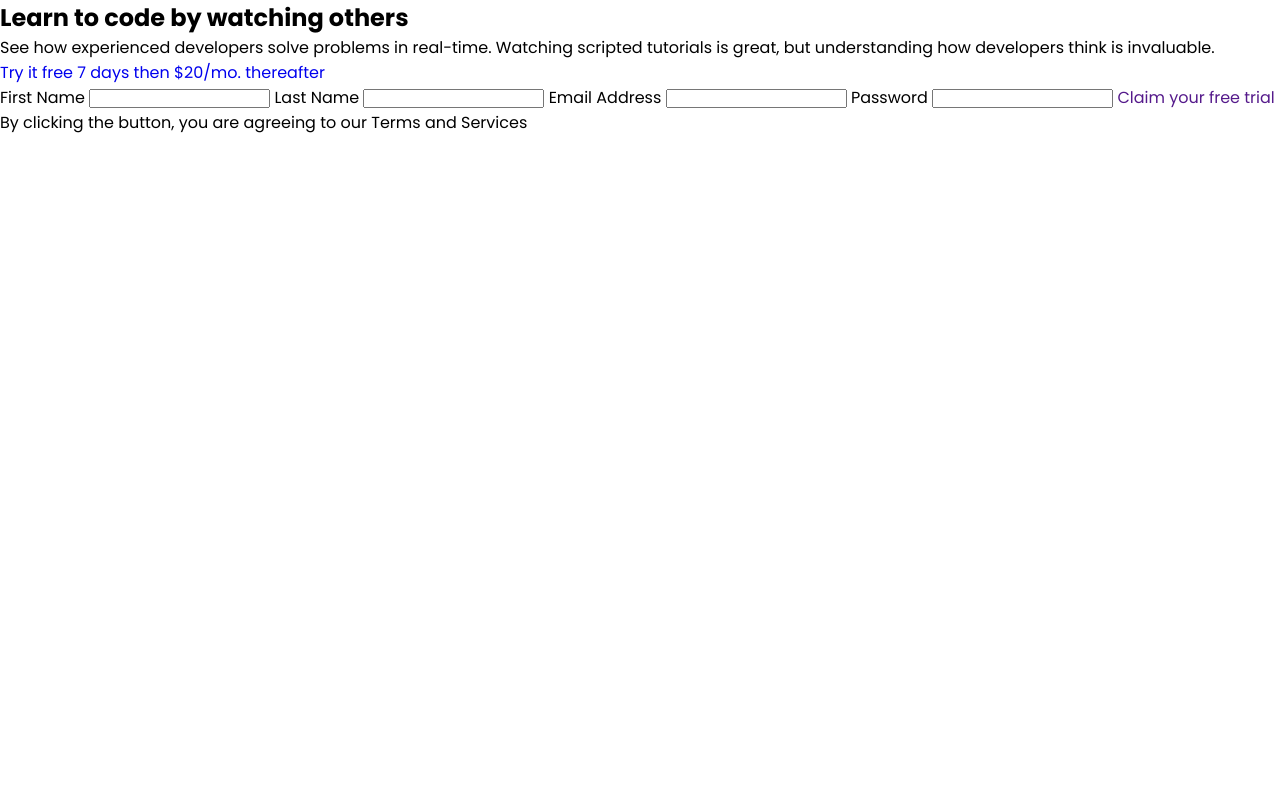
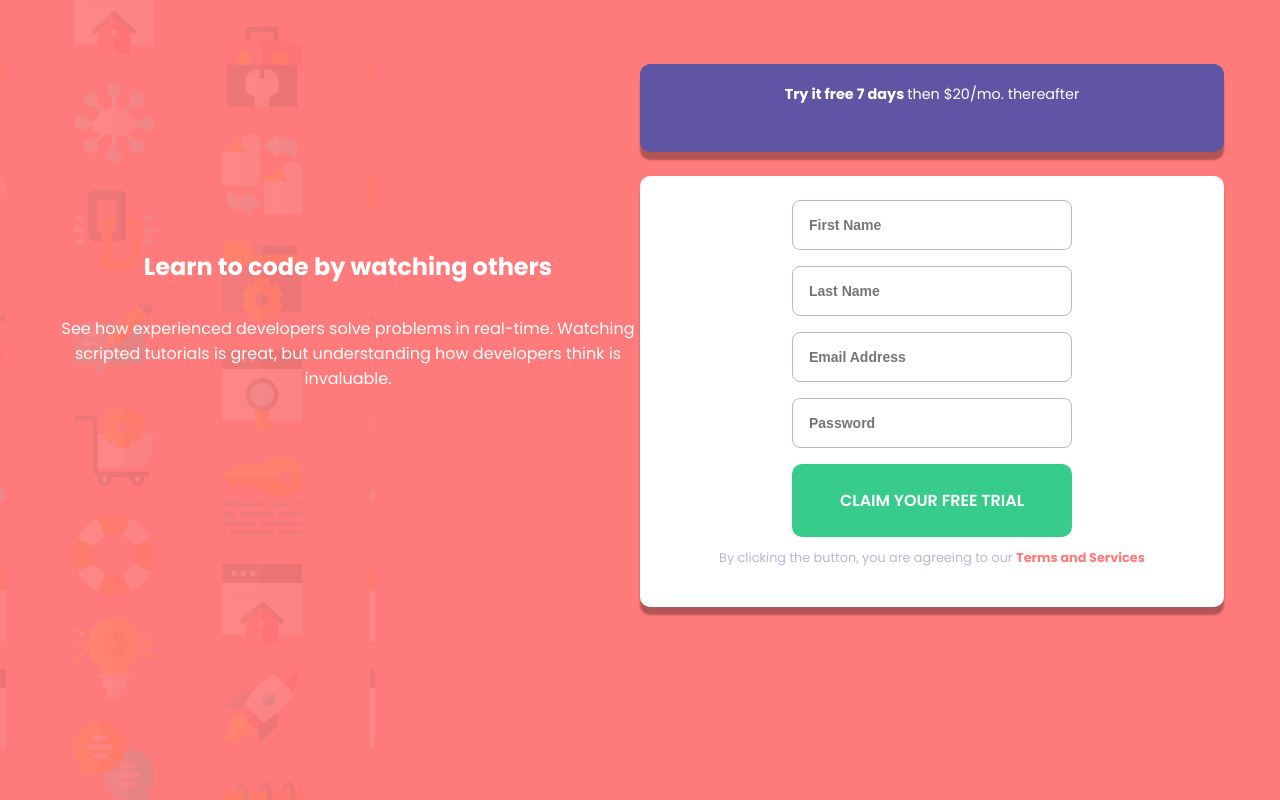
Before and after one commit to ismailcet/FrontendMentor-Sign-upForm, a plain HTML site: page index.html in a window 1280 px wide. Drawn offline with Linux system fonts and the light colour scheme.

Commit message:
Intro component with sign-up form

```diff
--- a/index.html
+++ b/index.html
@@ -23,18 +23,18 @@
       </div>
 
       <div class="content">
-        <a href="#" class="btn btn-blue">Try it free 7 days then $20/mo. thereafter</a>
+        <a href="#" class="btn btn-blue"><strong>Try it free 7 days </strong>then $20/mo. thereafter</a>
         <form class="form">
-          <label for="fName">First Name</label>
-          <input type="text" class="input" id="fName">
-          <label for="lName">Last Name</label>
-          <input type="text" class="input" id="lName">
-          <label for="email">Email Address</label>
-          <input type="email" class="input" id="email">
-          <label for="pass">Password</label>
-          <input type="password" class="input" id="pass">
+          <input type="text" class="input" id="fName" placeholder="First Name">
+          <!-- <img src="images/icon-error.svg" alt="Error Icon" class="error-icon"> -->
+          <input type="text" class="input" id="lName" placeholder="Last Name">
+          <!-- <img src="images/icon-error.svg" alt="Error Icon" class="error-icon"> -->
+          <input type="email" class="input" id="email" placeholder="Email Address">
+          <!-- <img src="images/icon-error.svg" alt="Error Icon" class="error-icon"> -->
+          <input type="text" class="input" id="pass" placeholder="Password">
+          <!-- <img src="images/icon-error.svg" alt="Error Icon" class="error-icon"> -->
           <a href="" class="btn btn-claim" id="submit">Claim your free trial</a>
-          <p class="term">By clicking the button, you are agreeing to our Terms and Services</p>
+          <p class="term">By clicking the button, you are agreeing to our <span>Terms and Services</span></p>
         </form>
       </div>
     </section>
--- a/style.css
+++ b/style.css
@@ -5,13 +5,13 @@
 /* Global Variables */
 :root{
 
-    --clr-red:hsl(0, 100%, 74%);
+    --clr-red:rgb(255, 122, 122);
     --clr-green:hsl(154, 59%, 51%);
     --clr-blue:hsl(248, 32%, 49%);
     --clr-dark-blue:hsl(249, 10%, 26%);
     --clr-grayish-blue:hsl(246, 25%, 77%);
     --ff-primary:'Poppins', sans-serif;
-    --radius:0.5rem;
+    --radius:0.625rem;
     --transition:all 0.5s linear;
 }
 
@@ -21,8 +21,15 @@
     padding: 0;
     box-sizing: border-box;
 }
+html{
+    background-color:var(--clr-red);
+}
 body{
+    height: 100vh;
     font-family: var(--ff-primary);
+    background: url(images/bg-intro-mobile.png);
+    background-repeat: no-repeat;
+    color: white;
 }
 ul{
     list-style-type: none;
@@ -33,3 +40,123 @@ a{
 img:not(.logo){
     width: 100%;
 }
+/* Main Styles */
+.section-center{
+    padding:4rem 1.5rem;
+}
+.title{
+    padding: 2rem 3rem;
+    font-size: 1.5rem;
+}
+.info{
+    text-align: center;
+    margin-bottom: 4rem;
+}
+.btn-blue{
+    display: inline-block;
+    background-color: var(--clr-blue);
+    padding:1.25rem 4.5rem ;
+    text-align: center;
+    border-radius: 10px;
+    color: white;
+    font-size: .9rem;
+    height: 88px;
+    box-shadow: 0px 8px 2px rgb(0 0 0 / 30%);
+    margin-bottom: 1.5rem;
+}
+.content{
+    display: flex;
+    flex-direction: column;
+    justify-content: center;
+}
+/* Form */
+.form{
+    background-color: white;
+    border-radius: var(--radius);
+    box-shadow: 0px 8px 2px rgb(0 0 0 / 30%);
+    padding: 1.5rem;
+    display: flex;
+    flex-direction: column;
+    align-items: center;
+}
+.input{
+    border: 1px solid var(--clr-grayish-blue);
+    width: 17.5rem;
+    margin-bottom: 1rem;
+    padding:1rem 1rem ;
+    border-radius: .5rem;
+    font-weight: 700;
+    font-size: .875rem;
+}
+.error{
+    background: url(images/icon-error.svg);
+    background-repeat: no-repeat;
+    background-position: 242px 12.5px;
+}
+.btn-claim{
+    padding: 1.5rem 2.5rem;
+    background-color: var(--clr-green);
+    text-transform: uppercase;
+    font-weight: 600;
+    color: white;
+    font-size: 1rem;
+    width: 17.5rem;
+    text-align: center;
+    border-radius: var(--radius);
+    margin-bottom: .75rem;
+}
+.term{
+    color: var(--clr-grayish-blue);
+    font-size: .8rem;
+    text-align: center;
+    margin-bottom: 1rem;
+}
+.term span{
+    color: var(--clr-red);
+    font-weight: 700;
+}
+
+/* Responsive Desing */
+
+/* Tablet */
+@media screen and (max-width:992px) and (min-width:600px) {
+    .title{
+        font-size: 2.5rem;
+        text-align: center;
+    }
+    .info{
+        font-size: 1rem;
+    }
+    .btn-blue{
+        padding-top: 2rem;
+        padding-bottom: 2rem;
+        font-size: 1rem;
+    }
+    .input{
+        width: 30rem;
+        font-size: 1rem;
+    }
+    .error{
+        background-position: 440px 12.5px;
+    }
+    .btn-claim{
+        width: 30rem;
+        font-size: 1.2rem;
+    }
+}
+/* Low Screen Desktop */
+@media screen and (max-width:1280px) and (min-width:992px) {
+  .section-center{
+      display: flex;
+      margin: 0 2rem;
+  }
+  .text{
+      display: grid;
+      place-items: center;
+      align-content: center;
+      width: 50%;
+  }
+  .content{
+      width: 50%;
+  }
+}
```
